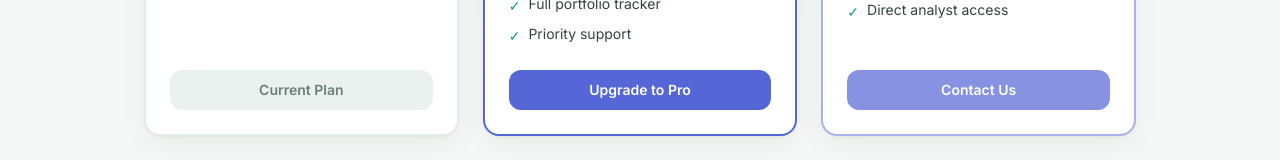
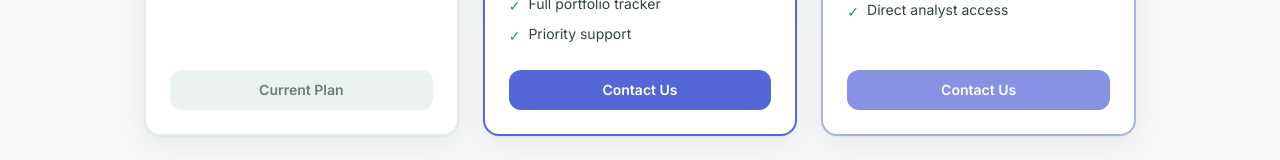
Before and after one commit to gasparatodiego-blip/prediction-market, a Next.js app: page /dashboard/upgrade in a window 1280 px wide. Shown: the part 502-662 px from the top of the page. Built offline with nearby package versions, Linux system fonts and the light colour scheme; no server answers.

Commit message:
fix(upgrade): Pro CTA is a contact link, self-serve checkout does not exist

```diff
--- a/app/dashboard/upgrade/page.tsx
+++ b/app/dashboard/upgrade/page.tsx
@@ -1,6 +1,4 @@
 'use client';
-import { useState } from 'react';
-import { useSession } from 'next-auth/react';
 
 const PLANS = [
   {
@@ -36,8 +34,8 @@ const PLANS = [
       'Full portfolio tracker',
       'Priority support',
     ],
-    cta:    'Upgrade to Pro',
-    ctaFn:  'pro',
+    cta:    'Contact Us',
+    ctaFn:  'contact',
   },
   {
     key:         'profit_share',
@@ -58,30 +56,16 @@ const PLANS = [
   },
 ];
 
+// Every paid plan is arranged by hand: there is no self-serve checkout, because
+// there is no payment integration behind it (Stripe is not wired, and POST
+// /api/subscription is closed). Pro used to POST a plan change straight to the
+// API, which granted it for free — so the button charged €15 and delivered
+// nothing it could bill for. Both paid cards now open the same mailto the Profit
+// Share card always used. The subject follows the plan so a Pro enquiry does not
+// arrive labelled "Profit Share Plan".
 export default function UpgradePage() {
-  const { data: session } = useSession();
-  const [loading, setLoading] = useState<string | null>(null);
-  const [success, setSuccess] = useState<string | null>(null);
-  const [error,   setError]   = useState<string | null>(null);
-
-  async function upgrade(plan: string) {
-    if (plan === 'contact') {
-      window.open('mailto:gasparatodiego@gmail.com?subject=Profit Share Plan', '_blank');
-      return;
-    }
-    if (!session) { window.location.href = '/auth/login'; return; }
-    setLoading(plan);
-    setError(null);
-    try {
-      const res  = await fetch('/api/subscription', { method: 'POST', headers: { 'Content-Type': 'application/json' }, body: JSON.stringify({ plan }) });
-      const data = await res.json();
-      if (!res.ok) throw new Error(data.error ?? 'Failed');
-      setSuccess(plan);
-    } catch (e: any) {
-      setError(e.message);
-    } finally {
-      setLoading(null);
-    }
+  function contact(planName: string) {
+    window.open(`mailto:gasparatodiego@gmail.com?subject=${planName} Plan`, '_blank');
   }
 
   return (
@@ -91,9 +75,6 @@ export default function UpgradePage() {
           <h1 className="font-display font-bold text-3xl text-ink mb-3">Choose Your Plan</h1>
           <p className="font-body text-muted">Unlock the full power of AI-driven prediction market arbitrage</p>
         </div>
-
-        {error   && <div className="mb-6 p-3 rounded-card bg-coral-tint border border-coral-ink/30 text-coral-ink font-body text-sm text-center">{error}</div>}
-        {success && <div className="mb-6 p-3 rounded-card bg-mint-tint border border-mint-deep/30 text-mint-deep font-body text-sm text-center">Plan upgraded successfully! Refresh the page to see changes.</div>}
 
         <div className="grid grid-cols-1 md:grid-cols-3 gap-6">
           {PLANS.map(plan => (
@@ -119,14 +100,13 @@ export default function UpgradePage() {
               </ul>
               {plan.ctaFn ? (
                 <button
-                  onClick={() => upgrade(plan.ctaFn!)}
-                  disabled={loading === plan.ctaFn || success === plan.ctaFn}
+                  onClick={() => contact(plan.name)}
                   className={`w-full py-2.5 rounded-button font-body font-semibold text-sm transition-colors
                     ${plan.key === 'pro'
-                      ? 'bg-violet hover:bg-violet/90 text-white disabled:opacity-50'
-                      : 'bg-violet/70 hover:bg-violet/60 text-white disabled:opacity-50'}`}
+                      ? 'bg-violet hover:bg-violet/90 text-white'
+                      : 'bg-violet/70 hover:bg-violet/60 text-white'}`}
                 >
-                  {loading === plan.ctaFn ? 'Processing…' : success === plan.ctaFn ? '✓ Upgraded' : plan.cta}
+                  {plan.cta}
                 </button>
               ) : (
                 <div className="w-full py-2.5 rounded-button font-body font-semibold text-sm text-center bg-bg-soft text-muted">
```
